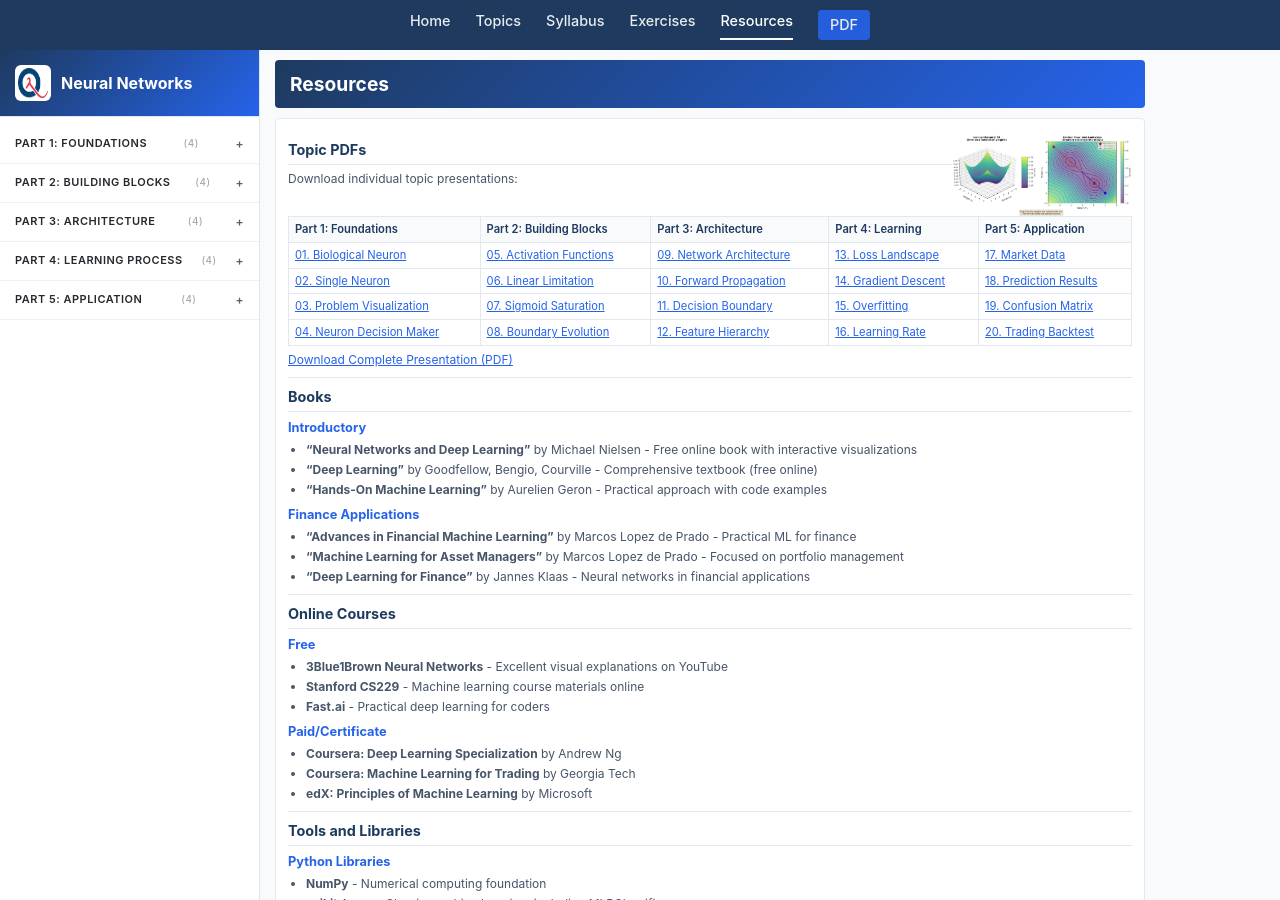
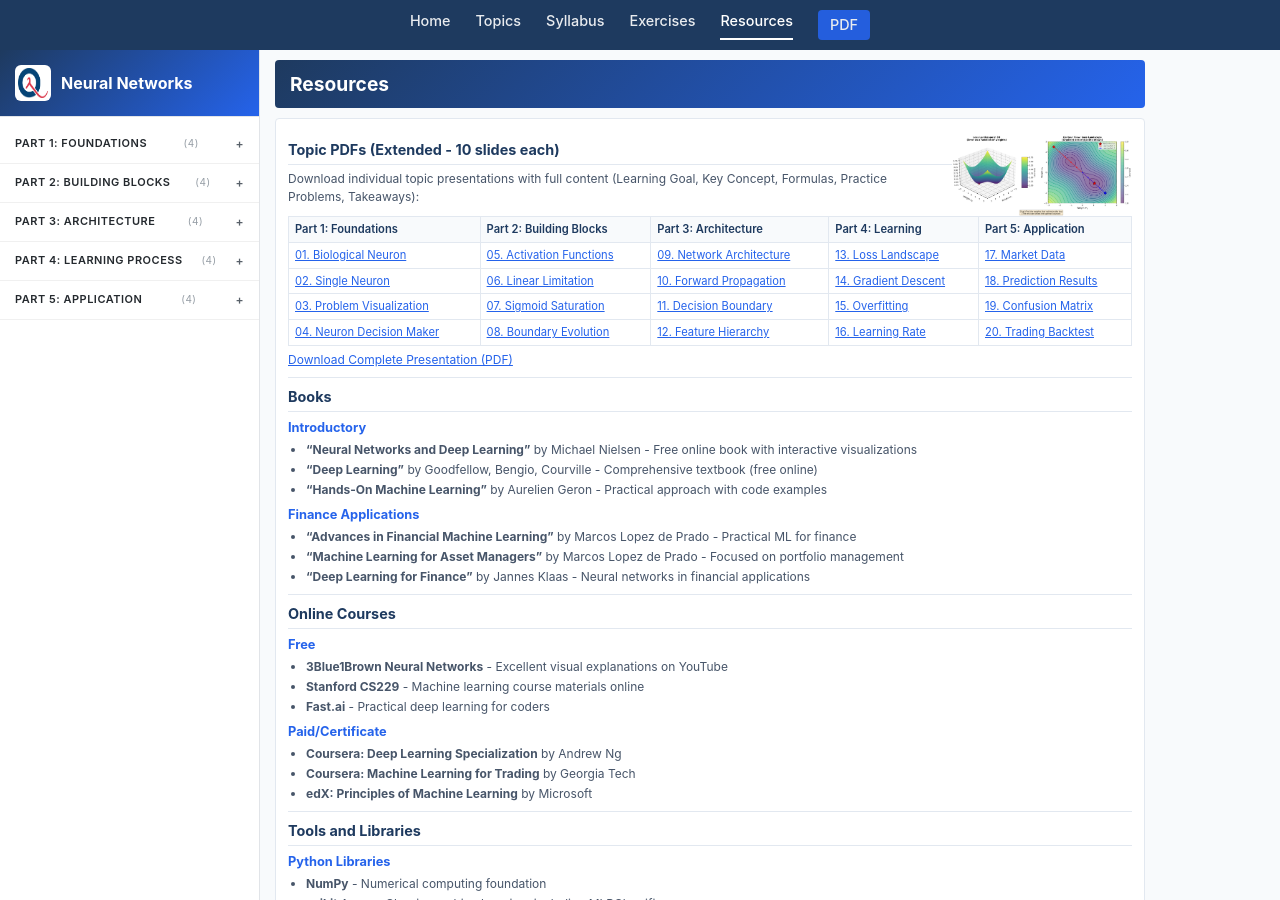
Before and after one commit to Digital-AI-Finance/neural-networks, a Jekyll site: the page built from docs/resources.md, in a window 1280 px wide and 900 px high. Built offline with Jekyll 4.4.1, drawn with Linux system fonts in a browser that asks for light colours.

Commit message:
Update website links to extended topic PDFs
- Update resources.md to link extended PDFs (10 slides each)
- Update topic.html layout to link extended PDFs
- Each PDF now includes: Learning Goal, Key Concept, Formulas,
  Practice Problems with Solutions, Key Takeaways

🤖 Generated with [Claude Code](https://claude.com/claude-code)

Co-Authored-By: Claude <noreply@anthropic.com>

```diff
--- a/docs/_layouts/topic.html
+++ b/docs/_layouts/topic.html
@@ -415,7 +415,7 @@
 
       <div class="page-header">
         <h1>{{ page.title }}</h1>
-        <a href="https://github.com/Digital-AI-Finance/neural-networks/raw/main/topic_pdfs/topic_{% if page.topic_num < 10 %}0{% endif %}{{ page.topic_num }}.pdf" class="pdf-link">Download PDF</a>
+        <a href="https://github.com/Digital-AI-Finance/neural-networks/raw/main/topic_pdfs/topic_{% if page.topic_num < 10 %}0{% endif %}{{ page.topic_num }}_extended.pdf" class="pdf-link">Download PDF</a>
       </div>
 
       <div class="content">
--- a/docs/resources.md
+++ b/docs/resources.md
@@ -5,16 +5,16 @@ title: Resources
 
 ![Loss Landscape]({{ site.baseurl }}/assets/images/loss_landscape.png){: style="float: right; max-width: 180px; margin-left: 15px;"}
 
-## Topic PDFs
+## Topic PDFs (Extended - 10 slides each)
 
-Download individual topic presentations:
+Download individual topic presentations with full content (Learning Goal, Key Concept, Formulas, Practice Problems, Takeaways):
 
 | Part 1: Foundations | Part 2: Building Blocks | Part 3: Architecture | Part 4: Learning | Part 5: Application |
 |---------------------|-------------------------|----------------------|------------------|---------------------|
-| [01. Biological Neuron](https://github.com/Digital-AI-Finance/neural-networks/raw/main/topic_pdfs/topic_01.pdf) | [05. Activation Functions](https://github.com/Digital-AI-Finance/neural-networks/raw/main/topic_pdfs/topic_05.pdf) | [09. Network Architecture](https://github.com/Digital-AI-Finance/neural-networks/raw/main/topic_pdfs/topic_09.pdf) | [13. Loss Landscape](https://github.com/Digital-AI-Finance/neural-networks/raw/main/topic_pdfs/topic_13.pdf) | [17. Market Data](https://github.com/Digital-AI-Finance/neural-networks/raw/main/topic_pdfs/topic_17.pdf) |
-| [02. Single Neuron](https://github.com/Digital-AI-Finance/neural-networks/raw/main/topic_pdfs/topic_02.pdf) | [06. Linear Limitation](https://github.com/Digital-AI-Finance/neural-networks/raw/main/topic_pdfs/topic_06.pdf) | [10. Forward Propagation](https://github.com/Digital-AI-Finance/neural-networks/raw/main/topic_pdfs/topic_10.pdf) | [14. Gradient Descent](https://github.com/Digital-AI-Finance/neural-networks/raw/main/topic_pdfs/topic_14.pdf) | [18. Prediction Results](https://github.com/Digital-AI-Finance/neural-networks/raw/main/topic_pdfs/topic_18.pdf) |
-| [03. Problem Visualization](https://github.com/Digital-AI-Finance/neural-networks/raw/main/topic_pdfs/topic_03.pdf) | [07. Sigmoid Saturation](https://github.com/Digital-AI-Finance/neural-networks/raw/main/topic_pdfs/topic_07.pdf) | [11. Decision Boundary](https://github.com/Digital-AI-Finance/neural-networks/raw/main/topic_pdfs/topic_11.pdf) | [15. Overfitting](https://github.com/Digital-AI-Finance/neural-networks/raw/main/topic_pdfs/topic_15.pdf) | [19. Confusion Matrix](https://github.com/Digital-AI-Finance/neural-networks/raw/main/topic_pdfs/topic_19.pdf) |
-| [04. Neuron Decision Maker](https://github.com/Digital-AI-Finance/neural-networks/raw/main/topic_pdfs/topic_04.pdf) | [08. Boundary Evolution](https://github.com/Digital-AI-Finance/neural-networks/raw/main/topic_pdfs/topic_08.pdf) | [12. Feature Hierarchy](https://github.com/Digital-AI-Finance/neural-networks/raw/main/topic_pdfs/topic_12.pdf) | [16. Learning Rate](https://github.com/Digital-AI-Finance/neural-networks/raw/main/topic_pdfs/topic_16.pdf) | [20. Trading Backtest](https://github.com/Digital-AI-Finance/neural-networks/raw/main/topic_pdfs/topic_20.pdf) |
+| [01. Biological Neuron](https://github.com/Digital-AI-Finance/neural-networks/raw/main/topic_pdfs/topic_01_extended.pdf) | [05. Activation Functions](https://github.com/Digital-AI-Finance/neural-networks/raw/main/topic_pdfs/topic_05_extended.pdf) | [09. Network Architecture](https://github.com/Digital-AI-Finance/neural-networks/raw/main/topic_pdfs/topic_09_extended.pdf) | [13. Loss Landscape](https://github.com/Digital-AI-Finance/neural-networks/raw/main/topic_pdfs/topic_13_extended.pdf) | [17. Market Data](https://github.com/Digital-AI-Finance/neural-networks/raw/main/topic_pdfs/topic_17_extended.pdf) |
+| [02. Single Neuron](https://github.com/Digital-AI-Finance/neural-networks/raw/main/topic_pdfs/topic_02_extended.pdf) | [06. Linear Limitation](https://github.com/Digital-AI-Finance/neural-networks/raw/main/topic_pdfs/topic_06_extended.pdf) | [10. Forward Propagation](https://github.com/Digital-AI-Finance/neural-networks/raw/main/topic_pdfs/topic_10_extended.pdf) | [14. Gradient Descent](https://github.com/Digital-AI-Finance/neural-networks/raw/main/topic_pdfs/topic_14_extended.pdf) | [18. Prediction Results](https://github.com/Digital-AI-Finance/neural-networks/raw/main/topic_pdfs/topic_18_extended.pdf) |
+| [03. Problem Visualization](https://github.com/Digital-AI-Finance/neural-networks/raw/main/topic_pdfs/topic_03_extended.pdf) | [07. Sigmoid Saturation](https://github.com/Digital-AI-Finance/neural-networks/raw/main/topic_pdfs/topic_07_extended.pdf) | [11. Decision Boundary](https://github.com/Digital-AI-Finance/neural-networks/raw/main/topic_pdfs/topic_11_extended.pdf) | [15. Overfitting](https://github.com/Digital-AI-Finance/neural-networks/raw/main/topic_pdfs/topic_15_extended.pdf) | [19. Confusion Matrix](https://github.com/Digital-AI-Finance/neural-networks/raw/main/topic_pdfs/topic_19_extended.pdf) |
+| [04. Neuron Decision Maker](https://github.com/Digital-AI-Finance/neural-networks/raw/main/topic_pdfs/topic_04_extended.pdf) | [08. Boundary Evolution](https://github.com/Digital-AI-Finance/neural-networks/raw/main/topic_pdfs/topic_08_extended.pdf) | [12. Feature Hierarchy](https://github.com/Digital-AI-Finance/neural-networks/raw/main/topic_pdfs/topic_12_extended.pdf) | [16. Learning Rate](https://github.com/Digital-AI-Finance/neural-networks/raw/main/topic_pdfs/topic_16_extended.pdf) | [20. Trading Backtest](https://github.com/Digital-AI-Finance/neural-networks/raw/main/topic_pdfs/topic_20_extended.pdf) |
 
 [Download Complete Presentation (PDF)](https://github.com/Digital-AI-Finance/neural-networks/raw/main/20251128_0825_quantlet_branding.pdf)
 
```
